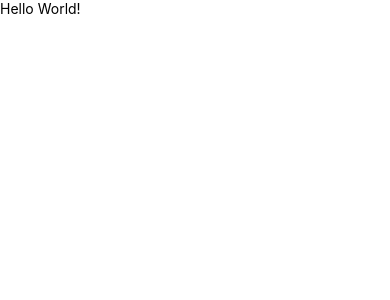
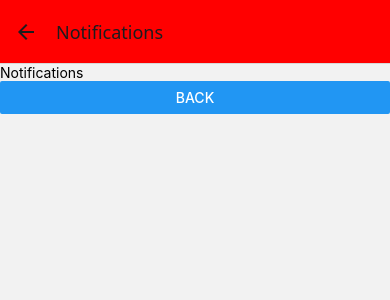
Before and after one commit to suyashpradhan/app-routing, a React Native app: screen /Notifications in a window 390 px wide. Shown: the top 300 px of the page. Built offline with nearby package versions, Linux system fonts and the light colour scheme.

Commit message:
added routes

```diff
--- a/App.tsx
+++ b/App.tsx
@@ -1,7 +1,20 @@
 import {Text} from "react-native";
+import {createNativeStackNavigator} from "@react-navigation/native-stack";
+import {NavigationContainer} from "@react-navigation/native";
+import {Home} from "./navigation/screens/Home";
+import {Notifications} from "./navigation/screens/Notifications";
+import {Profile} from "./navigation/screens/Profile";
+
+const Stack = createNativeStackNavigator();
 
 export default function App() {
     return (
-        <Text>Hello World!</Text>
+       <NavigationContainer>
+           <Stack.Navigator initialRouteName="Home" screenOptions={{headerStyle: {backgroundColor: "red"}}}>
+               <Stack.Screen name="Home" component={Home} />
+               <Stack.Screen name="Notifications" component={Notifications} />
+               <Stack.Screen name="Profile" component={Profile} />
+           </Stack.Navigator>
+       </NavigationContainer>
     );
 }
--- /dev/null
+++ b/navigation/screens/Home.tsx
@@ -0,0 +1,13 @@
+import {Button, Text, View} from "react-native";
+import {useNavigation} from "@react-navigation/native";
+
+export const Home = ()=>{
+    const navigation  = useNavigation();
+
+    return (
+        <View>
+        <Text>Home</Text>
+        <Button title="Profile" onPress={()=> navigation.navigate('Profile')} />
+        </View>
+    )
+}
--- /dev/null
+++ b/navigation/screens/Notifications.tsx
@@ -0,0 +1,12 @@
+import {Button, Text, View} from "react-native";
+import {useNavigation} from "@react-navigation/native";
+
+export const Notifications = ()=>{
+    const navigation = useNavigation();
+    return (
+        <View>
+            <Text>Notifications</Text>
+            <Button title="Back" onPress={() => navigation.goBack()}/>
+        </View>
+    )
+}
--- /dev/null
+++ b/navigation/screens/Profile.tsx
@@ -0,0 +1,12 @@
+import {Button, Text, View} from "react-native";
+import {useNavigation} from "@react-navigation/native";
+
+export const Profile = ()=>{
+    const navigation = useNavigation();
+    return (
+        <View>
+            <Text>Profile</Text>
+            <Button title="Notifications" onPress={()=>navigation.navigate("Notifications")}  />
+        </View>
+    )
+}
```
